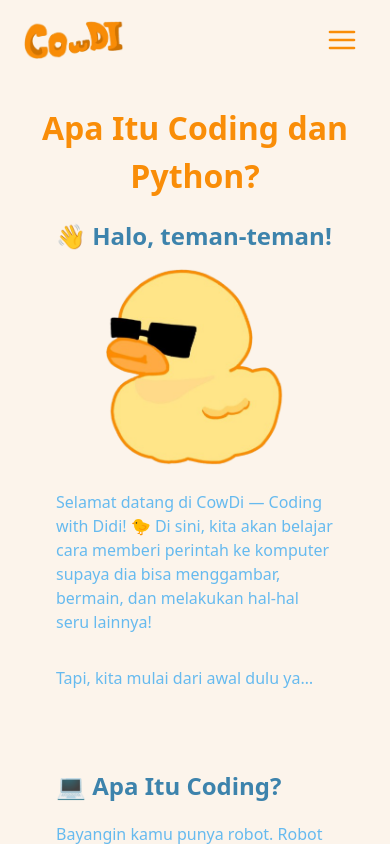
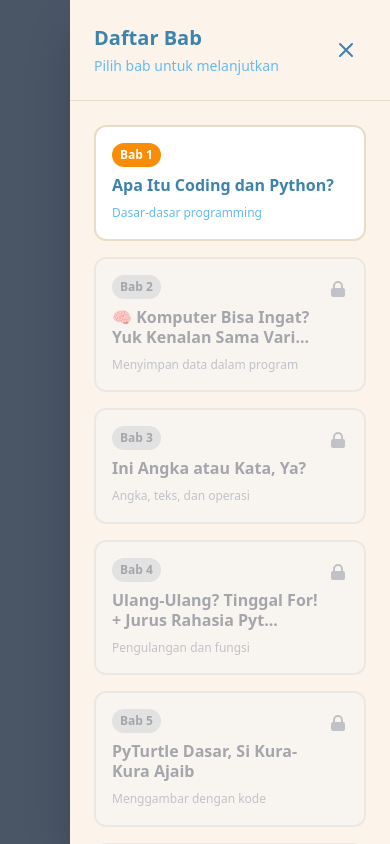
Before and after one commit to bbasm/cowdi, a React (Vite) app: page /mulaicoding in a window 390 px wide. Both pictures are taken after a click on the button 342 px from the left and 40 px from the top of the page. Shown: the top 844 px of the page. Built offline with nearby package versions, Linux system fonts and the light colour scheme; a web font is replaced by a local one.

Commit message:
added hamburger icon feature in coding navbar

```diff
--- a/src/components/CodingNavbar.jsx
+++ b/src/components/CodingNavbar.jsx
@@ -1,9 +1,116 @@
-import React from "react";
+import React, { useState, useEffect } from "react";
 import { assets } from "./../assets/assets";
-import { useNavigate } from "react-router-dom";
+import { useNavigate, useParams } from "react-router-dom";
+import {
+  canAccessLesson,
+  isLessonRequirementsCompleted,
+  getIncompleteMustFixExercises,
+} from "../utils/lessonProgress";
 
 const CodingNavbar = () => {
   const navigate = useNavigate();
+  const { lessonNum } = useParams();
+  const [isSidebarOpen, setIsSidebarOpen] = useState(false);
+
+  // Chapter data with titles and short descriptions
+  const chapters = [
+    {
+      num: 1,
+      title: "Apa Itu Coding dan Python?",
+      shortTitle: "Pengenalan Coding",
+      description: "Dasar-dasar programming",
+    },
+    {
+      num: 2,
+      title: "🧠 Komputer Bisa Ingat? Yuk Kenalan Sama Variabel!",
+      shortTitle: "Variabel",
+      description: "Menyimpan data dalam program",
+    },
+    {
+      num: 3,
+      title: "Ini Angka atau Kata, Ya?",
+      shortTitle: "Tipe Data",
+      description: "Angka, teks, dan operasi",
+    },
+    {
+      num: 4,
+      title: "Ulang-Ulang? Tinggal For! + Jurus Rahasia Python 🪄",
+      shortTitle: "Loop & Function",
+      description: "Pengulangan dan fungsi",
+    },
+    {
+      num: 5,
+      title: "PyTurtle Dasar, Si Kura-Kura Ajaib",
+      shortTitle: "PyTurtle Dasar",
+      description: "Menggambar dengan kode",
+    },
+    {
+      num: 6,
+      title: "Belok Sana, Belok Sini! Yuk Belajar Derajat!",
+      shortTitle: "Sudut & Bentuk",
+      description: "Sudut dan geometri",
+    },
+    {
+      num: 7,
+      title: "✨ Bentuk Ajaib dan Pola Warna-Warni!",
+      shortTitle: "Bentuk Lanjutan",
+      description: "Pola dan warna kompleks",
+    },
+  ];
+
+  // Utility function to truncate long titles
+  const truncateTitle = (title, maxLength = 50) => {
+    if (title.length <= maxLength) return title;
+    return title.substring(0, maxLength).trim() + "...";
+  };
+
+  // Handle chapter navigation
+  const handleChapterClick = (chapterNum) => {
+    if (canAccessLesson(chapterNum)) {
+      navigate(`/mulaicoding/${chapterNum}`);
+      setIsSidebarOpen(false);
+    } else {
+      // Find which lesson is blocking access
+      const blockingLesson = chapterNum - 1;
+      const incompleteExercises = getIncompleteMustFixExercises(blockingLesson);
+
+      if (incompleteExercises.length > 0) {
+        alert(
+          `Selesaikan semua latihan wajib di Bab ${blockingLesson} terlebih dahulu!\n\nLatihan yang belum diselesaikan: ${incompleteExercises.length} latihan`
+        );
+      } else {
+        alert(
+          `Selesaikan semua tugas di Bab ${blockingLesson} terlebih dahulu!`
+        );
+      }
+    }
+  };
+
+  // Check if a chapter is accessible
+  const isChapterAccessible = (chapterNum) => {
+    return canAccessLesson(chapterNum);
+  };
+
+  // Check if a chapter is completed
+  const isChapterCompleted = (chapterNum) => {
+    return isLessonRequirementsCompleted(chapterNum);
+  };
+
+  // Close sidebar when clicking outside
+  useEffect(() => {
+    const handleClickOutside = (event) => {
+      if (
+        isSidebarOpen &&
+        !event.target.closest(".sidebar-container") &&
+        !event.target.closest(".hamburger-btn")
+      ) {
+        setIsSidebarOpen(false);
+      }
+    };
+
+    document.addEventListener("mousedown", handleClickOutside);
+    return () => document.removeEventListener("mousedown", handleClickOutside);
+  }, [isSidebarOpen]);
 
   return (
     <nav className="bg-[#FCF4EB] sticky top-0 z-50 px-6 py-4 flex items-center justify-between">
@@ -17,7 +124,11 @@ const CodingNavbar = () => {
       </button>
 
       {/* Hamburger Icon on the right */}
-      <button className="p-2" style={{ color: "#F98D08" }}>
+      <button
+        className="hamburger-btn p-2"
+        style={{ color: "#F98D08" }}
+        onClick={() => setIsSidebarOpen(!isSidebarOpen)}
+      >
         <svg
           xmlns="http://www.w3.org/2000/svg"
           className="w-8 h-8"
@@ -33,6 +144,156 @@ const CodingNavbar = () => {
           <line x1="3" y1="18" x2="21" y2="18" />
         </svg>
       </button>
+
+      {/* Sidebar Overlay */}
+      {isSidebarOpen && (
+        <div className="fixed inset-0 bg-gray-600 bg-opacity-30 backdrop-blur-sm z-40" />
+      )}
+
+      {/* Sidebar */}
+      <div
+        className={`sidebar-container fixed top-0 right-0 h-full w-80 bg-[#FCF4EB] bg-opacity-95 backdrop-blur-md shadow-2xl transform transition-transform duration-300 ease-in-out z-50 flex flex-col ${
+          isSidebarOpen ? "translate-x-0" : "translate-x-full"
+        }`}
+      >
+        {/* Fixed Header */}
+        <div className="p-6 border-b border-[#E8DCC6] border-opacity-50 bg-transparent">
+          <div className="flex items-center justify-between">
+            <div>
+              <h2 className="text-xl font-bold text-[#3D83AC] mb-1">
+                Daftar Bab
+              </h2>
+              <p className="text-sm text-[#66BAEF]">
+                Pilih bab untuk melanjutkan
+              </p>
+            </div>
+            <button
+              onClick={() => setIsSidebarOpen(false)}
+              className="p-2 text-[#3D83AC] hover:text-[#F98D08] hover:bg-[#E8DCC6] rounded-lg transition-colors duration-200"
+            >
+              <svg
+                className="w-6 h-6"
+                fill="none"
+                stroke="currentColor"
+                viewBox="0 0 24 24"
+              >
+                <path
+                  strokeLinecap="round"
+                  strokeLinejoin="round"
+                  strokeWidth={2}
+                  d="M6 18L18 6M6 6l12 12"
+                />
+              </svg>
+            </button>
+          </div>
+        </div>
+
+        {/* Scrollable Chapter List */}
+        <div
+          className="flex-1 overflow-y-auto p-6"
+          style={{
+            scrollbarWidth: "thin",
+            scrollbarColor: "#91CADB #E8DCC6",
+          }}
+        >
+          <div className="space-y-4">
+            {chapters.map((chapter) => {
+              const isAccessible = isChapterAccessible(chapter.num);
+              const isCompleted = isChapterCompleted(chapter.num);
+              const isCurrent = parseInt(lessonNum) === chapter.num;
+
+              return (
+                <button
+                  key={chapter.num}
+                  onClick={() => handleChapterClick(chapter.num)}
+                  className={`w-full text-left p-4 rounded-xl border-2 transition-all duration-200 transform hover:scale-[1.02] ${
+                    isCurrent
+                      ? "bg-[#91CADB] border-[#91CADB] text-white shadow-lg"
+                      : isAccessible
+                      ? "bg-white border-[#E8DCC6] hover:border-[#91CADB] hover:bg-[#E8F4FD] hover:shadow-md"
+                      : "bg-[#F5F5F5] border-[#E0E0E0] cursor-not-allowed opacity-60"
+                  }`}
+                  disabled={!isAccessible}
+                >
+                  <div className="flex items-start justify-between">
+                    <div className="flex-1">
+                      <div className="flex items-center gap-2 mb-2">
+                        <span
+                          className={`px-2 py-1 text-xs font-bold rounded-full ${
+                            isCurrent
+                              ? "bg-white bg-opacity-20 text-white"
+                              : isAccessible
+                              ? "bg-[#F98D08] text-white"
+                              : "bg-gray-300 text-gray-500"
+                          }`}
+                        >
+                          Bab {chapter.num}
+                        </span>
+                        {isCompleted && (
+                          <div className="flex items-center gap-1">
+                            <svg
+                              className="w-4 h-4 text-green-500"
+                              fill="currentColor"
+                              viewBox="0 0 20 20"
+                            >
+                              <path
+                                fillRule="evenodd"
+                                d="M16.707 5.293a1 1 0 010 1.414l-8 8a1 1 0 01-1.414 0l-4-4a1 1 0 011.414-1.414L8 12.586l7.293-7.293a1 1 0 011.414 0z"
+                                clipRule="evenodd"
+                              />
+                            </svg>
+                            <span className="text-xs text-green-500 font-medium">
+                              Selesai
+                            </span>
+                          </div>
+                        )}
+                      </div>
+                      <h3
+                        className={`font-semibold text-base leading-tight mb-2 ${
+                          isCurrent
+                            ? "text-white"
+                            : isAccessible
+                            ? "text-[#3D83AC]"
+                            : "text-gray-500"
+                        }`}
+                        title={chapter.title}
+                      >
+                        {truncateTitle(chapter.title, 45)}
+                      </h3>
+                      <p
+                        className={`text-xs leading-relaxed ${
+                          isCurrent
+                            ? "text-white opacity-90"
+                            : isAccessible
+                            ? "text-[#66BAEF]"
+                            : "text-gray-400"
+                        }`}
+                      >
+                        {chapter.description}
+                      </p>
+                    </div>
+                    {!isAccessible && (
+                      <div className="ml-2 mt-1">
+                        <svg
+                          className="w-5 h-5 text-gray-400"
+                          fill="currentColor"
+                          viewBox="0 0 20 20"
+                        >
+                          <path
+                            fillRule="evenodd"
+                            d="M5 9V7a5 5 0 0110 0v2a2 2 0 012 2v5a2 2 0 01-2 2H5a2 2 0 01-2-2v-5a2 2 0 012-2zm8-2v2H7V7a3 3 0 016 0z"
+                            clipRule="evenodd"
+                          />
+                        </svg>
+                      </div>
+                    )}
+                  </div>
+                </button>
+              );
+            })}
+          </div>
+        </div>
+      </div>
     </nav>
   );
 };
```
Also changed, not shown: .claude/settings.local.json.
